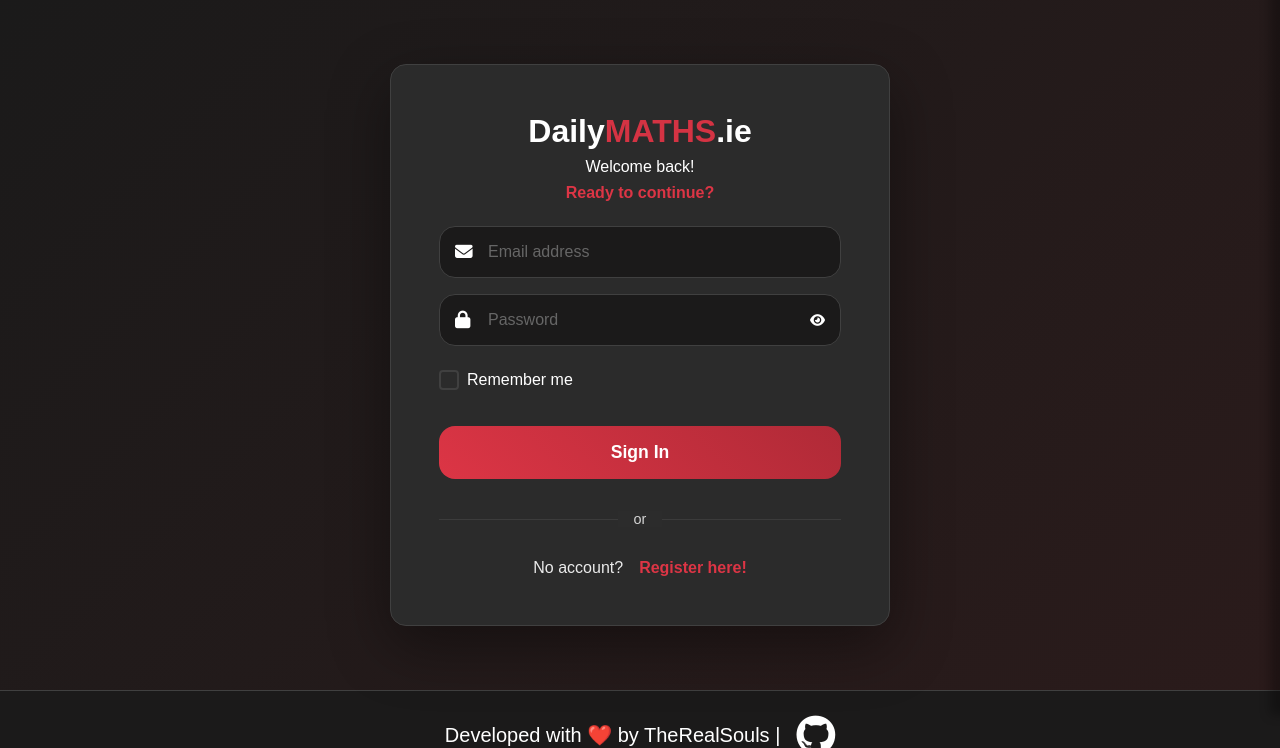
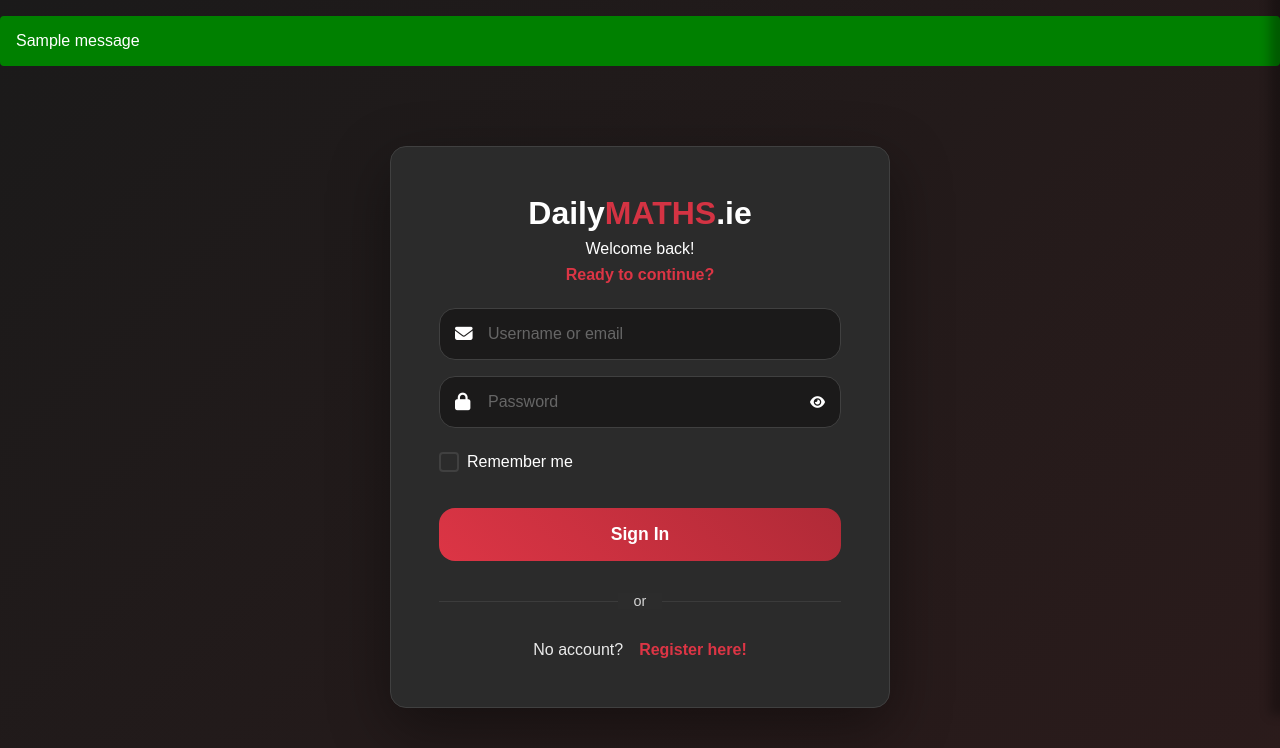
Before and after one commit to TheRealSouls/mathsdaily, a Flask app: page /login in a window 1280 px wide. Shown: the part 85-833 px from the top of the page. Run offline with Flask 3, Linux system fonts and the light colour scheme; one stand-in notice (Sample message) is shown; some libraries are stand-ins or nearby versions; some web fonts are replaced.

Commit message:
Finished register/login functions

```diff
--- a/app.py
+++ b/app.py
@@ -2,10 +2,12 @@ from cs50 import SQL
 from flask import Flask, render_template, session, request, redirect, make_response, flash, get_flashed_messages
 from flask_session import Session
 from functools import wraps
+import os
 import re
 from werkzeug.security import generate_password_hash, check_password_hash
 
 app = Flask(__name__)
+app.secret_key = os.environ.get("SECRET_KEY", "dev-secret-for-local")
 
 app.config["SESSION_PERMANENT"] = False
 app.config["SESSION_TYPE"] = "filesystem"
@@ -44,11 +46,40 @@ def leaderboard():
 @app.route("/login", methods=["GET", "POST"])
 @nocache
 def login():
+
+    session.clear()
+
     if request.method == "POST":
-        # TODO
-        pass
-    else:
-        return render_template("login.html", title="DailyMaths.ie - Login")
+        username_email = request.form.get("username-email")
+        password = request.form.get("password")
+
+        errors = []
+        EMAIL_REGEX = re.compile(r"^[a-zA-Z0-9._%+-]+@[a-zA-Z0-9.-]+\.[a-zA-Z]{2,}$")
+
+        if not username_email:
+            errors.append(("⚠️ Username or email is required", "error"))
+
+        if not password:
+            errors.append(("⚠️ Password is required", "error"))
+
+        rows = db.execute(
+            "SELECT * FROM users WHERE username = ? OR email = ?", username_email, username_email
+        )
+
+        # TODO: remember me functionality
+
+        if len(rows) != 1 or not check_password_hash(
+            rows[0]["password_hash"], password
+        ):
+            errors.append("⚠️ Invalid username and/or password", "error")
+
+        if errors:
+            return render_template("login.html", title="DailyMaths.ie - Login", errors=errors)
+
+        return redirect("/homepage")
+
+    # GET request
+    return render_template("login.html", title="DailyMaths.ie - Login", errors=[])
 
 @app.route("/register", methods=["GET", "POST"])
 @nocache
@@ -59,38 +90,50 @@ def register():
         password = request.form.get("password")
         confirm_password = request.form.get("confirm-password")
 
-        errors = {}
+        errors = []
         EMAIL_REGEX = re.compile(r"^[a-zA-Z0-9._%+-]+@[a-zA-Z0-9.-]+\.[a-zA-Z]{2,}$")
 
         if not username:
-            flash("Username is required", "error")
+            errors.append(("⚠️ Username is required", "error"))
+
         if not password:
-            flash("Password is required", "error")
+            errors.append(("⚠️ Password is required", "error"))
+
         if not email:
-            flash("Email is required", "error")
+            errors.append(("⚠️ Email is required", "error"))
+
         elif EMAIL_REGEX.match(email) is None:
-            flash("Invalid email format", "error")
+            errors.append(("⚠️ Invalid email format", "error"))
+
         if password != confirm_password:
-            flash("Passwords do not match", "error")
+            errors.append(("⚠️ Passwords do not match", "error"))
 
         # check if username or email exists
-        user = db.execute("SELECT * FROM users WHERE username = ?", username)
-        if user:
-            flash("Username already taken", "error")
+        if username and db.execute("SELECT * FROM users WHERE username = ?", username):
+            errors.append(("⚠️ Username already taken", "error"))
 
-        user_email = db.execute("SELECT * FROM users WHERE email = ?", email)
-        if user_email:
-            flash("Email already registered", "error")
+        if email and db.execute("SELECT * FROM users WHERE email = ?", email):
+            errors.append(("⚠️ Email already registered", "error"))
 
-        # If any errors, redisplay form.
-        if get_flashed_messages(category_filter=["error"]):
-            return render_template("register.html", errors=errors, title="DailyMaths.ie - Register")
+        if errors:
+            return render_template("register.html", title="DailyMaths.ie - Register", errors=errors)
 
-        db.execute(
-            "INSERT INTO users (username, password_hash, score, email) VALUES (?, ?, ?, ?)",
-              username, generate_password_hash(password), 0, email
-        )
-        return redirect("/homepage")
+        try:
+            db.execute(
+                "INSERT INTO users (username, password_hash, score, email) VALUES (?, ?, ?, ?)",
+                username, generate_password_hash(password), 0, email
+            )
+        except Exception as exc:
+            # catch integrity / other DB errors and show a user-friendly message
+            errors.append(("⚠️ Account could not be created due to an unknown error. Please report this to the staff!", "error"))
+            # optionally log the exception server-side
+            app.logger.exception("Register DB error")
+            return render_template("register.html", title="DailyMaths.ie - Register", errors=errors)
+
+
+        # TODO: remember me functionality
+        flash("✅ Account created! Please log in.", "success")
+        return redirect("/login")
 
     # GET request
-    return render_template("register.html", title="DailyMaths.ie - Register", errors={})
+    return render_template("register.html", title="DailyMaths.ie - Register")
--- a/static/login.css
+++ b/static/login.css
@@ -181,10 +181,23 @@
 
 /* Errors and flashes */
 
+.flash-container {
+    display: flex;
+    flex-direction: column;
+    justify-content: center;
+    gap: 1rem;
+}
+
+.flash-container * {
+    border-radius: 4px;
+    padding: 1rem;
+    margin: 1rem 0;
+}
+
 .error {
     background-color: var(--red-2);
 }
 
 .success {
-    background-color: lightgreen;
+    background-color: green;
 }
--- a/templates/login.html
+++ b/templates/login.html
@@ -6,6 +6,24 @@
 
 {% block content %}
     <div id="container">
+        {% with messages = get_flashed_messages(with_categories=True) %}
+            {% if messages %}
+                <ul class="flash-container">
+                    {% for category, message in messages %}
+                        <li class="{{ category }}">{{ message }}</li>
+                    {% endfor %}
+                </ul>
+            {% endif %}
+        {% endwith %}
+
+        {% if errors %}
+            <ul class="flash-container">
+                {% for message, category in errors %}
+                    <li class="{{ category }}">Error: {{ message }}</li>
+                {% endfor %}
+            </ul>
+        {% endif %}
+
         <div id="login-container">
             <span class="text-container">
                 <h1 id="title">Daily<span>MATHS</span>.ie</h1>
@@ -14,7 +32,7 @@
             </span>
             <form action="/login" method="post">
                 <div class="form-group">
-                    <input type="email" name="email" id="email" placeholder="Email address" class="form-input" required>
+                    <input type="text" name="username-email" id="username-email" placeholder="Username or email" class="form-input" required>
                     <div class="input-icon"><i class="fa-solid fa-envelope"></i></div>
                 </div>
                 <div class="form-group">
```
Also changed, not shown: templates/register.html (+8 -14 lines).
